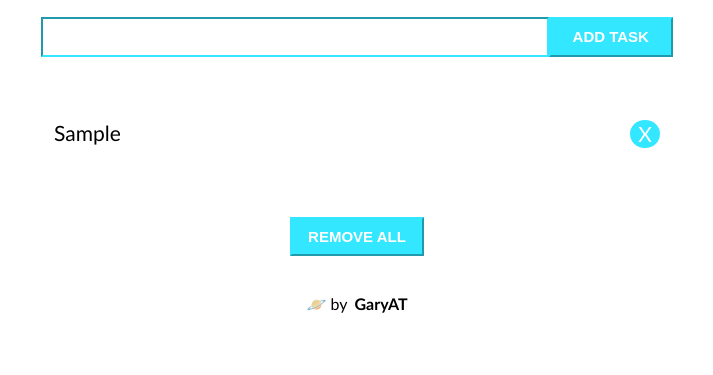
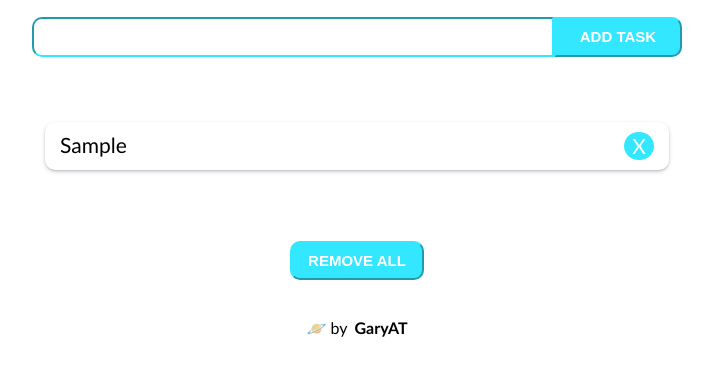
Before and after one commit to garu2/ToDo-List-LocalStorage-JavaScript, a plain HTML site: page index.html in a window 1280 px wide. Both pictures are taken after typing "Sample" into the empty fields and a click on the button "ADD TASK". Shown: the part 115-490 px from the top of the page, without its empty margins (283-996 px from the left). Drawn offline with Linux system fonts and the light colour scheme.

Commit message:
FIX: add styles and modify readme file

```diff
--- a/style.css
+++ b/style.css
@@ -3,7 +3,7 @@ body{
 }
 
 .section-todo-list{
-    width: 50%;
+    max-width: 650px;
     margin: 0 auto;
     text-align: center;
 }
@@ -24,11 +24,11 @@ body{
     border-color: #32e7ff;
     font-size: 19px;
     padding-left: 17px;
+    border-radius: 10px 0 0px 10px;
 }
 .input-btn button{
     width: 20%;
     height: 40px;
-    border-radius: none;
     border-color: #32e7ff;
     background-color: #32e7ff;
     color: #fff;
@@ -36,6 +36,7 @@ body{
     font-size: 15px;
     font-weight: 600;
     cursor: pointer;
+    border-radius: 0 10px 10px 0;
 }
 .input-btn button:hover{
     background-color: #fff;
@@ -57,6 +58,10 @@ body{
     display: flex;
     justify-content: space-between;
     margin-bottom: 16px;
+    text-align: left;
+    padding: 10px 15px;
+    border-radius: 10px;
+    box-shadow: rgba(50, 50, 93, 0.25) 0px 2px 5px -1px, rgba(0, 0, 0, 0.3) 0px 1px 3px -1px;
 }
 .list-tasks li:first-letter{
     color: #32e7ff;
@@ -85,6 +90,8 @@ body{
     font-weight: 600;
     cursor: pointer;
     padding: 9px 16px;
+
+    border-radius: 10px;
 }
 .remove-all:hover{
     background-color: #fff;
```
Also changed, not shown: 1 other file.
